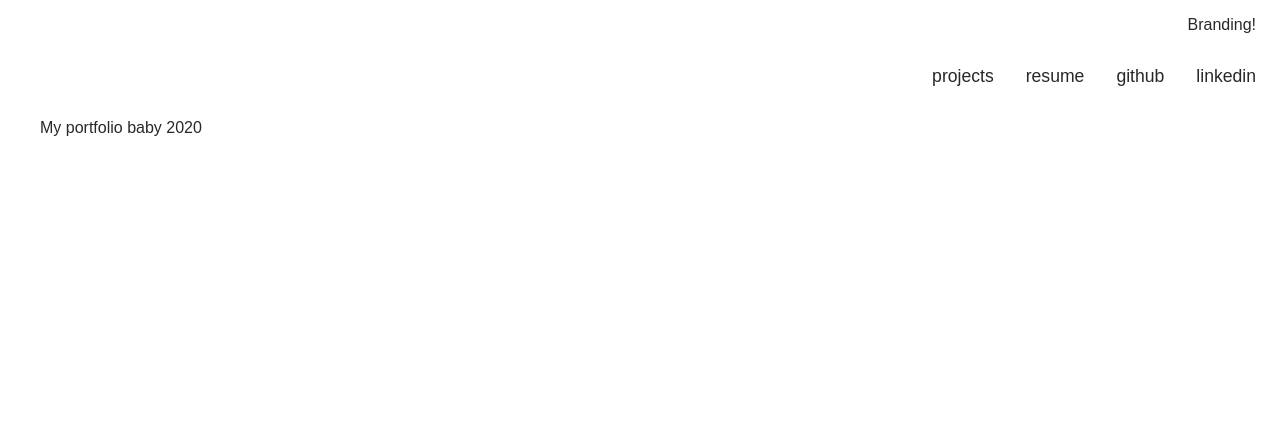
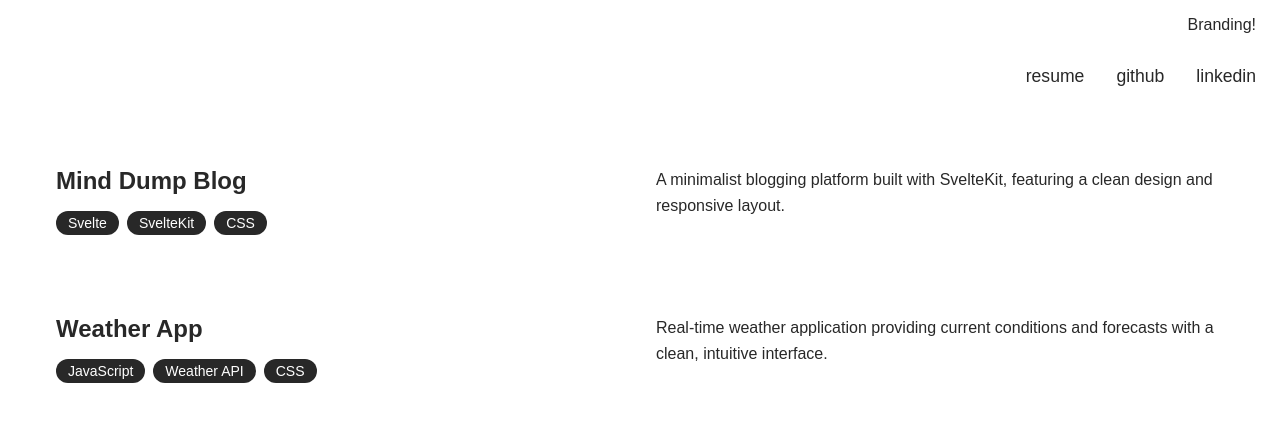
Before and after one commit to zheckert/portfolio-site, a SvelteKit app: page / in a window 1280 px wide. Shown: the top 422 px of the page. Built offline with nearby package versions, Linux system fonts and the light colour scheme.

Commit message:
Remove projects link in header. Add projects section

```diff
--- /dev/null
+++ b/src/lib/data/projects.js
@@ -0,0 +1,16 @@
+export const projects = [
+  {
+    title: "Mind Dump Blog",
+    tech: ["Svelte", "SvelteKit", "CSS"],
+    description:
+      "A minimalist blogging platform built with SvelteKit, featuring a clean design and responsive layout.",
+    link: "https://mind-dump-2.netlify.app/",
+  },
+  {
+    title: "Weather App",
+    tech: ["JavaScript", "Weather API", "CSS"],
+    description:
+      "Real-time weather application providing current conditions and forecasts with a clean, intuitive interface.",
+    link: "https://zach-weather-app.netlify.app/",
+  },
+];
--- a/src/routes/+layout.svelte
+++ b/src/routes/+layout.svelte
@@ -8,7 +8,6 @@
       <div class="branding">Branding!</div>
       <div class="nav-content">
         <div class="nav-links">
-          <a href="/" class="nav-item">projects</a>
           <a href="https://drive.google.com/file/d/1RDp8gO1ze-u2uvj1B0OSfGDPsuWWuiG1/view?usp=sharing"
              class="nav-item"
              rel="noopener noreferrer"
--- a/src/routes/+page.svelte
+++ b/src/routes/+page.svelte
@@ -1,16 +1,88 @@
 <script>
-  import { onMount } from 'svelte';
+  import { projects } from '$lib/data/projects';
+</script>
 
-  let year;
-
-  onMount(() => {
-    year = new Date().getFullYear();
-  });
-</script>
-<div>
-  My portfolio baby
-  {year}
+<div class="projects-container">
+  {#each projects as project}
+    <div class="project-row">
+      <div class="project-info">
+        <h2 class="project-title">
+          <a href={project.link} target="_blank" rel="noopener noreferrer">
+            {project.title}
+          </a>
+        </h2>
+        <div class="tech-stack">
+          {#each project.tech as tech}
+            <span class="tech-tag">{tech}</span>
+          {/each}
+        </div>
+      </div>
+      <div class="project-description">
+        {project.description}
+      </div>
+    </div>
+  {/each}
 </div>
 
 <style>
+  .projects-container {
+    display: flex;
+    flex-direction: column;
+    gap: 3rem;
+    padding: 2rem 0;
+  }
+
+  .project-row {
+    display: grid;
+    grid-template-columns: 1fr 1fr;  /* Splits row into two equal halves */
+    gap: 2rem;
+    padding: 1rem;
+  }
+
+  .project-info {
+    display: flex;
+    flex-direction: column;
+    gap: 1rem;
+  }
+
+  .project-title {
+    font-size: 1.5rem;
+    margin: 0;
+  }
+
+  .project-title a {
+    color: var(--portfolio-primary);
+    text-decoration: none;
+    transition: opacity 0.2s;
+  }
+
+  .project-title a:hover {
+    opacity: 0.7;
+  }
+
+  .tech-stack {
+    display: flex;
+    gap: 0.5rem;
+    flex-wrap: wrap;
+  }
+
+  .tech-tag {
+    background-color: var(--portfolio-primary);
+    color: var(--portfolio-secondary);
+    padding: 0.25rem 0.75rem;
+    border-radius: 1rem;
+    font-size: 0.875rem;
+  }
+
+  .project-description {
+    line-height: 1.6;
+  }
+
+  /* Make it responsive */
+  @media (max-width: 768px) {
+    .project-row {
+      grid-template-columns: 1fr;  /* Stack vertically on mobile */
+      gap: 1rem;
+    }
+  }
 </style>
```
